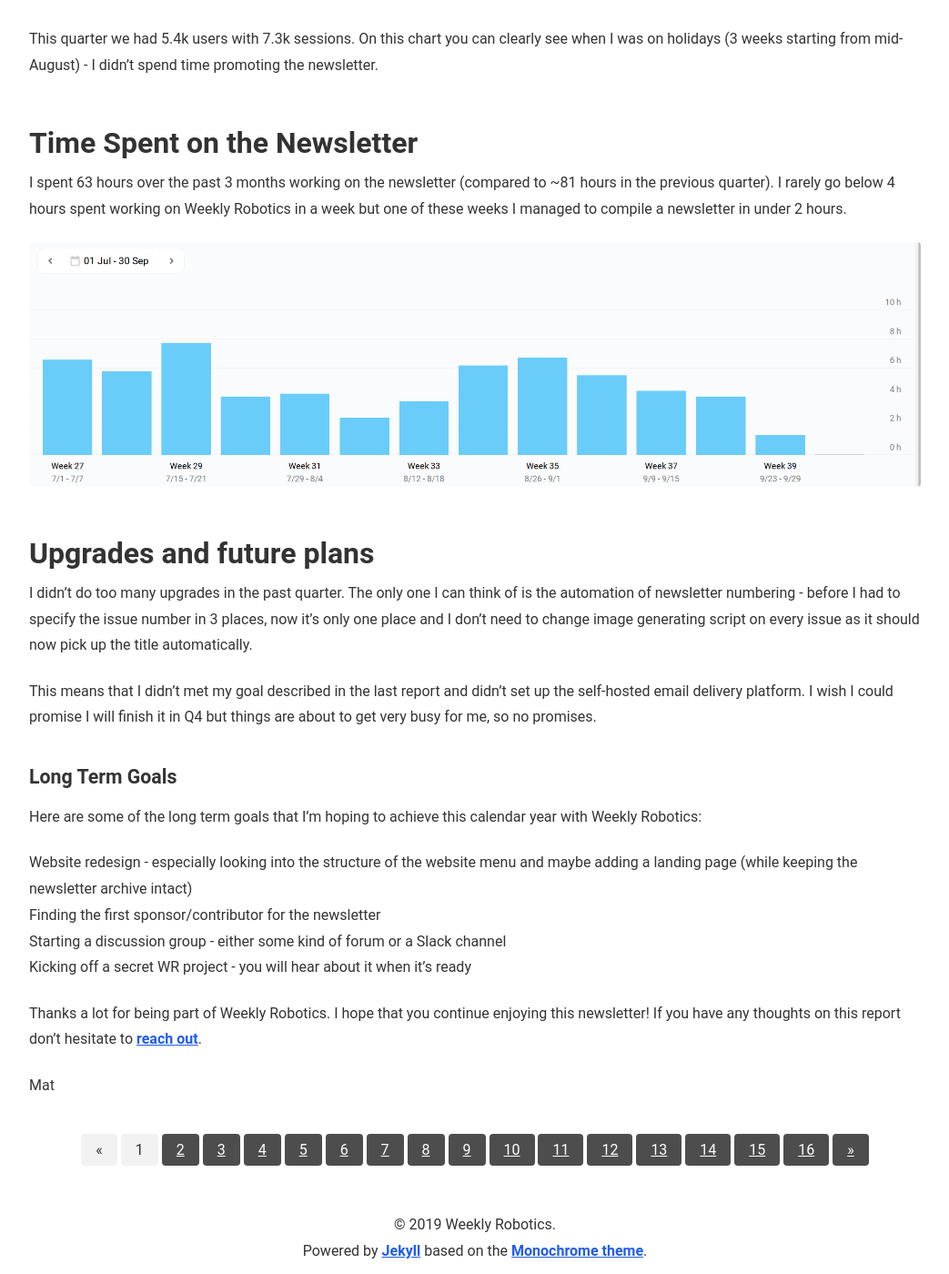
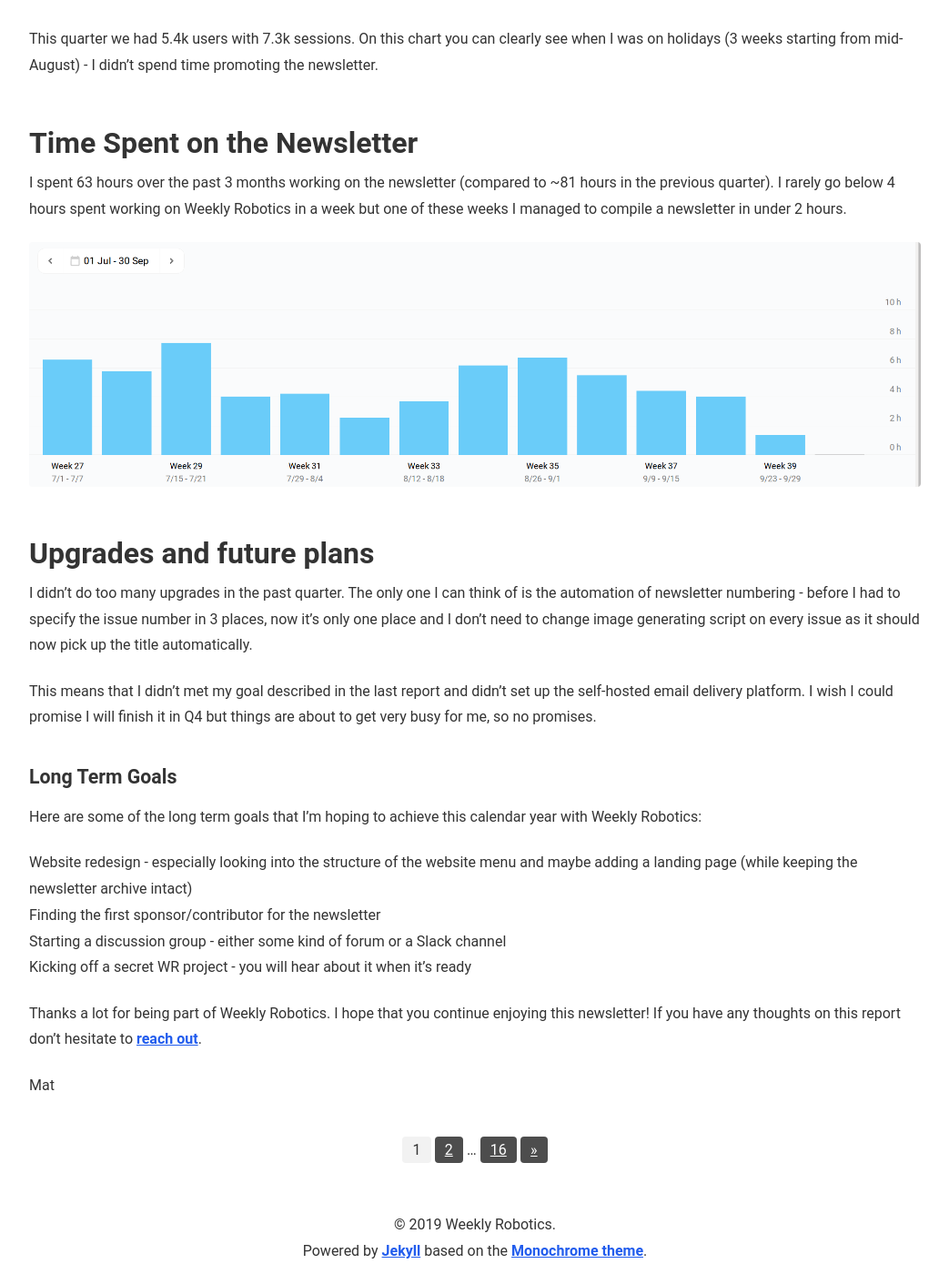
Before and after one commit to msadowski/weeklyrobotics, a Jekyll site: the page built from index.html, in a window 1280 px wide and 1400 px high, scrolled down 8888 px. Shown: the whole window at 91% size, without its empty margins (118-1161 px from the left). Built offline with Jekyll 4.4.1, drawn with Linux system fonts in a browser that asks for light colours; the list of posts is cut into pages by our own code; comment, search, counter and statistics services are not loaded.

Commit message:
Update pagination links and link line breaks

```diff
--- /dev/null
+++ b/_includes/pagination.html
@@ -0,0 +1,68 @@
+{% if paginator.total_pages > 1 %}
+<div class="pagination">
+  <ul class="inline-list">
+    {% comment %} Link for previous page {% endcomment %}
+    {% if paginator.previous_page %}
+      {% if paginator.previous_page == 1 %}
+      <a href="{{ '/' | prepend: site.baseurl | replace: '//', '/' }}" class="page-item">&laquo;</a>
+      {% else %}
+      <a href="{{ paginator.previous_page_path | prepend: site.baseurl | replace: '//', '/' }}" class="page-item">&laquo;</a>
+      {% endif %}
+    {% endif %}
+
+    {% comment %} First page {% endcomment %}
+    {% if paginator.page == 1 %}
+      <span class="page-item">1</span>
+    {% else %}
+      <a href="{{ site.url }}/" class="page-item">1</a>
+    {% endif %}
+
+    {% assign page_start = 2 %}
+    {% if paginator.page > 3 %}
+      {% assign page_start = paginator.page | minus: 1 %}
+      {% comment %} Ellipsis for truncated links {% endcomment %}
+      …
+    {% endif %}
+
+    {% assign page_end = paginator.total_pages | minus: 1 %}
+    {% assign pages_to_end = paginator.total_pages | minus: paginator.page %}
+    {% if pages_to_end > 3 %}
+      {% assign page_end = paginator.page | plus: 1 %}
+    {% endif %}
+
+    {% for index in (page_start..page_end) %}
+      {% if index == paginator.page %}
+        <span class="page-item">{{index}}</span>
+      {% else %}
+        {% comment %} Distance from current page and this link {% endcomment %}
+        {% assign dist = paginator.page | minus: index %}
+        {% if dist < 0 %}
+          {% comment %} Distance must be a positive value {% endcomment %}
+          {% assign dist = 0 | minus: dist %}
+        {% endif %}
+        <a href="{{ site.url }}/page{{ index }}/" class="page-item">{{index}}</a>
+      {% endif %}
+    {% endfor %}
+
+    {% comment %} Ellipsis for truncated links {% endcomment %}
+    {% if pages_to_end > 3 %}
+      …
+    {% endif %}
+
+    {% if paginator.page == paginator.total_pages %}
+      <span class="page-item">{{ paginator.page }}</span>
+    {% else %}
+      <a href="{{ site.url }}/page{{ paginator.total_pages }}/" class="page-item">{{ paginator.total_pages }}</a>
+    {% endif %}
+
+    {% comment %}
+      Link next page
+    {% endcomment %}
+    {% if paginator.next_page %}
+    <a href="{{ paginator.next_page_path | prepend: site.baseurl | replace: '//', '/' }}" class="page-item">&raquo;</a>
+    {% else %}
+      <span class="page-item">&raquo;</span>
+    {% endif %}
+  </ul>
+</div>
+{% endif %}
--- a/_layouts/default.html
+++ b/_layouts/default.html
@@ -25,35 +25,7 @@
 			{{ content }}
 
 	  </main>
-
-		  <!-- Pagination links -->
-      {% if paginator.total_pages > 1 %}
-        <div class="pagination">
-          {% if paginator.previous_page == 1 %}
-            <a href="{{ '/' | prepend: site.baseurl | replace: '//', '/' }}" class="page-item">&laquo;</a>
-          {% elsif paginator.previous_page%}
-            <a href="{{ paginator.previous_page_path | prepend: site.baseurl | replace: '//', '/' }}" class="page-item">&laquo;</a>
-          {% else %}
-            <span class="page-item">&laquo;</span>
-          {% endif %}
-
-          {% for page in (1..paginator.total_pages) %}
-            {% if page == paginator.page %}
-              <span class="page-item">{{ page }}</span>
-            {% elsif page == 1 %}
-              <a href="{{ '/' | prepend: site.baseurl | replace: '//', '/' }}" class="page-item">{{ page }}</a>
-            {% else %}
-              <a href="{{ site.paginate_path | prepend: site.baseurl | replace: '//', '/' | replace: ':num', page }}" class="page-item">{{ page }}</a>
-            {% endif %}
-          {% endfor %}
-
-          {% if paginator.next_page %}
-            <a href="{{ paginator.next_page_path | prepend: site.baseurl | replace: '//', '/' }}" class="page-item">&raquo;</a>
-          {% else %}
-            <span class="page-item">&raquo;</span>
-          {% endif %}
-        </div>
-        {% endif %}
+        {% include pagination.html %}
 
 	  </div>
 
--- a/_sass/base.scss
+++ b/_sass/base.scss
@@ -54,7 +54,6 @@ a {
 	&:focus {
 		color: darken(#215ced, 20%);
 	}
-	word-break: break-all;
 }
 
 /* Common classes */
--- a/_sass/layout.scss
+++ b/_sass/layout.scss
@@ -212,7 +212,7 @@ code {
   color: $background-color;
   padding: 4px 8px;
   font-weight: 400;
-  padding: 0.5em 1em;
+  padding: 0.3em 0.7em;
   -webkit-border-radius: 4px;
      -moz-border-radius: 4px;
       -ms-border-radius: 4px;
```
